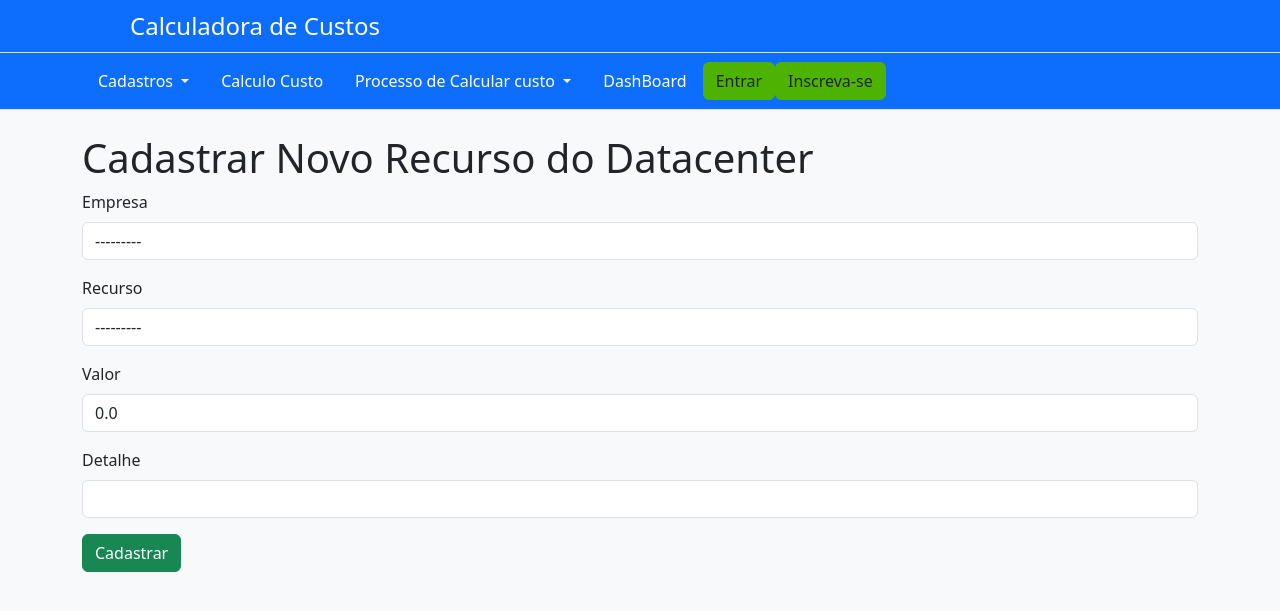
After one commit to jalcoforado/calculadora, a Django app: page /cadastrarrecursodatacenter/ in a window 1280 px wide. The commit adds this page. Shown: the top 611 px of the page. Run offline with Django 5.2, Linux system fonts and the light colour scheme; data comes from the database, SQL or seed files in the repository; both versions use the stored data as it was after the commit; some libraries are stand-ins or nearby versions.

Commit message:
Alterações conforme o modelo desenvolvido no mestrado

```diff
--- a/AppCalculadora/form.py
+++ b/AppCalculadora/form.py
@@ -1,9 +1,18 @@
 from cmath import e
 from datetime import date
 from django import forms
-from .models import ComportamentoCusto, Custo, CustoDataCenter, EmpresaCusto, TipoCusto, FuncaoCusto
+from .models import ComportamentoCusto, Custo, CustoDataCenter, EmpresaCusto, RecursoDataCenter, TipoCusto, FuncaoCusto
 from .models import Empresa, TipoRecurso, Recurso, Servico, ServicoRecurso
 
+
+#Formulário de filtro
+class FiltroEmpresaForm(forms.Form):
+    empresa = forms.ModelChoiceField(
+        queryset=Empresa.objects.all(),
+        required=False,
+        label="Filtrar por Empresa",
+        widget=forms.Select(attrs={'onchange': 'this.form.submit();'})
+    )
 
 class EmpresaForm(forms.ModelForm):
     class Meta:
@@ -96,8 +105,20 @@ class EmpresaCustoForm(forms.ModelForm):
             'empresa': forms.Select(attrs={'class': 'form-control'}),
             'custo': forms.Select(attrs={'class': 'form-control'}),
             'valor': forms.NumberInput(attrs={'class': 'form-control'}),
-            'periodicidade': forms.Select(attrs={'class': 'form-control', 'disabled': 'disabled'}),
+            'periodicidade': forms.Select(attrs={'class': 'form-control'}),
             'data_inicio': forms.DateInput(attrs={'class': 'form-control', 'type': 'date'}),
             'data_fim': forms.DateInput(attrs={'class': 'form-control', 'type': 'date'}),
 
         }
+
+
+class RecursoDataCenterForm(forms.ModelForm):
+    class Meta:
+        model = RecursoDataCenter
+        fields = ['empresa', 'recurso', 'valor', 'detalhe']
+        widgets = {
+            'empresa': forms.Select(attrs={'class': 'form-control'}),
+            'recurso': forms.Select(attrs={'class': 'form-control'}),
+            'valor': forms.NumberInput(attrs={'class': 'form-control'}),
+            'detalhe': forms.TextInput(attrs={'class': 'form-control'}),
+        }
--- a/AppCalculadora/models.py
+++ b/AppCalculadora/models.py
@@ -17,7 +17,6 @@ class Empresa(models.Model):
 
 class TipoRecurso(models.Model):
     nome = models.CharField(max_length=255)
-
     def __str__(self):
         return self.nome
 
@@ -28,6 +27,9 @@ class Recurso(models.Model):
 
     def __str__(self):
         return f'{self.tipo_recurso.nome} - {self.descricao}'
+
+
+
 
 class Servico(models.Model):
     nome = models.CharField(max_length=255)
@@ -131,3 +133,17 @@ class CustoDataCenter(models.Model):
 
     def __str__(self):
         return f"{self.vm_type} - {self.region} - {self.total_cost}"
+
+
+
+# 2 Passo da metodologia
+
+
+class RecursoDataCenter(models.Model):
+    empresa = models.ForeignKey('Empresa', on_delete=models.CASCADE, related_name='Empresa', null=True, blank=True, default=None)
+    recurso = models.ForeignKey('Recurso', on_delete=models.CASCADE, related_name='Recurso', null=True, blank=True, default=None)
+    valor = models.DecimalField(max_digits=12, decimal_places=2, verbose_name="Valor Anual", default=0.00)
+    detalhe = models.CharField(max_length=255, verbose_name="Unidade de Medida")
+
+    def __str__(self):
+        return f"{self.empresa.nome} -  {self.valor} - {self.detalhe}"
--- a/AppCalculadora/templates/base.html
+++ b/AppCalculadora/templates/base.html
@@ -65,21 +65,30 @@
                             <a class="nav-link text-white" href="{% url 'calcularCustoDatacenter' %}">Calculo
                                 Custo</a>
                         </li>
-                        <li>
-                            <a class="nav-link text-white" href="{% url 'listarEmpresaCusto' %}">Lançamento
-                                Custo
-                                da Empresa</a>
+
+                        <li class="nav-item dropdown">
+                            <a class="nav-link dropdown-toggle text-white" href="#" id="navbarDropdown" role="button"
+                                data-bs-toggle="dropdown" aria-expanded="false">
+                                Processo de Calcular custo
+                            </a>
+                            <ul class="dropdown-menu" aria-labelledby="navbarDropdown">
+                                <li><a class="dropdown-item" href="{% url 'listarEmpresaCusto' %}">1. Lançamento dos Custos</a></li>
+                                <li><a class="dropdown-item" href="{% url 'listarRecursoDatacenter' %}">2. Levantamento da capacidade do datacenter</a>
+                                <li><a class="dropdown-item" href="{% url 'listarRecurso' %}">3. Definição de serviços prestados em nuvem</a></li>
+
+                                <li><a class="dropdown-item" href="{% url 'listarServico' %}">4. Atribuição da capacidade do datacenter aos serviços prestados em nuvem</a></li>
+
+                                <li><a class="dropdown-item" href="{% url 'listarCusto' %}">5. Definição dos tipos de assinatura</a></li>
+                                <li><a class="dropdown-item" href="{% url 'listarTipoCusto' %}">6. Atrib.FINOP'S à Capac. datacenter</a></li>
+                                <li><a class="dropdown-item" href="{% url 'listarFuncaoCusto' %}">7. Calcular Custos</a>
+                                </li>
+
+                            </ul>
                         </li>
-                        <li class="nav-item">
 
                         <li class="nav-item">
                             <a href="#" class="nav-link text-white">
                                 DashBoard
-                            </a>
-                        </li>
-                        <li class="nav-item">
-                            <a href="#" class="nav-link text-white">
-                                Administração
                             </a>
                         </li>
                     </ul>
--- /dev/null
+++ b/AppCalculadora/templates/recursodatacenter/cadastrar_recurso_datacenter.html
@@ -0,0 +1,39 @@
+{% extends 'base.html' %}
+
+{% block content %}
+<div class="container">
+    <h1 class="page-title">Cadastrar Novo Recurso do Datacenter</h1>
+    <form method="post">
+        {% csrf_token %}
+        <div class="mb-3">
+            <label for="id_empresa" class="form-label">Empresa</label>
+            {{ form.empresa }}
+            {% if form.empresa.errors %}
+                <div class="error">{{ form.empresa.errors }}</div>
+            {% endif %}
+        </div>
+        <div class="mb-3">
+            <label for="id_recurso" class="form-label">Recurso</label>
+            {{ form.recurso }}
+            {% if form.recurso.errors %}
+                <div class="error">{{ form.recurso.errors }}</div>
+            {% endif %}
+        </div>
+        <div class="mb-3">
+            <label for="id_valor" class="form-label">Valor</label>
+            {{ form.valor }}
+            {% if form.valor.errors %}
+                <div class="error">{{ form.valor.errors }}</div>
+            {% endif %}
+        </div>
+        <div class="mb-3">
+            <label for="id_detalhe" class="form-label">Detalhe</label>
+            {{ form.detalhe }}
+            {% if form.detalhe.errors %}
+                <div class="error">{{ form.detalhe.errors }}</div>
+            {% endif %}
+        </div>
+        <button type="submit" class="btn btn-success">Cadastrar</button>
+    </form>
+</div>
+{% endblock %}
--- a/AppCalculadora/urls.py
+++ b/AppCalculadora/urls.py
@@ -65,4 +65,10 @@ urlpatterns = [
     path('calcularcusto/', views.calcular_custo_datacenter, name='calcularCustoDatacenter'),
     #
 
+    # Passo 2 Cadastrar recurso datacenter
+    path('listarecursodatacenter/', views.listar_recurso_datacenter, name='listarRecursoDatacenter'),
+    path('cadastrarrecursodatacenter/', views.cadastrar_recurso_datacenter, name='cadastrarRecursoDatacenter'),
+    path('editarrecursodatacenter/<int:pk>/', views.editar_recurso_datacenter, name='editarRecursoDatacenter'),
+    path('excluirrecursodatacenter/<int:pk>/', views.excluir_recurso_datacenter, name='excluirRecursoDatacenter'),
+
 ]
--- a/AppCalculadora/views.py
+++ b/AppCalculadora/views.py
@@ -1,8 +1,8 @@
 from urllib import request
 from django.shortcuts import get_object_or_404, redirect, render
-from AppCalculadora.form import ComportamentoCustoForm, CustoForm, DataCenterCostForm, EmpresaCustoForm, EmpresaForm, FuncaoCustoForm, TipoCustoForm, TipoRecursoForm, RecursoForm, ServicoForm
+from AppCalculadora.form import ComportamentoCustoForm, CustoForm, DataCenterCostForm, EmpresaCustoForm, EmpresaForm, FuncaoCustoForm, RecursoDataCenterForm,  TipoCustoForm, TipoRecursoForm, RecursoForm, ServicoForm
 from django.contrib import messages
-from AppCalculadora.models  import ComportamentoCusto, Custo, CustoDataCenter, EmpresaCusto, TipoCusto, TipoRecurso, Recurso, Servico
+from AppCalculadora.models  import ComportamentoCusto, Custo, CustoDataCenter, EmpresaCusto, RecursoDataCenter, TipoCusto, TipoRecurso, Recurso, Servico
 from AppCalculadora.models  import Empresa, FuncaoCusto, ServicoRecurso
 from django.db.models import RestrictedError
 
@@ -407,6 +407,8 @@ def cadastrar_empresa_custo(request):
         if form.is_valid():
             form.save()
             return redirect('listarEmpresaCusto')
+        else:
+            print(form.errors, form.error_class)
     else:
         form = EmpresaCustoForm()
 
@@ -450,3 +452,43 @@ def excluir_empresa_custo(request, pk):
             messages.error(request, 'Não é possível excluir esta empresa porque ela está sendo referenciada por um custo.')
         return redirect('listarEmpresaCusto')
     return render(request, 'empresacusto/excluir_empresa_custo.html', {'empresacusto': empresacusto})
+
+
+
+# 2 passo do modelo
+
+def listar_recurso_datacenter(request):
+    empresa_id = request.GET.get('empresa')
+    if empresa_id:
+        recursosDataCenter = RecursoDataCenter.objects.filter(empresa__id=empresa_id)
+    else:
+        recursosDataCenter = RecursoDataCenter.objects.all()
+    return render(request, 'recursodatacenter/listar_recurso_datacenter.html', {'recursosDataCenter': recursosDataCenter})
+
+def cadastrar_recurso_datacenter(request):
+    if request.method == 'POST':
+        form = RecursoDataCenterForm(request.POST)
+        if form.is_valid():
+            form.save()
+            return redirect('listarRecursoDatacenter')
+    else:
+        form = RecursoDataCenterForm()
+    return render(request, 'recursodatacenter/cadastrar_recurso_datacenter.html', {'form': form})
+
+def editar_recurso_datacenter(request, pk):
+    recursosDataCenter = get_object_or_404(RecursoDataCenter, pk=pk)
+    if request.method == 'POST':
+        form = RecursoDataCenterForm(request.POST, instance=recursosDataCenter)
+        if form.is_valid():
+            form.save()
+            return redirect('listarRecursoDatacenter')
+    else:
+        form = RecursoDataCenterForm(instance=recurso)
+    return render(request, 'recursodatacenter/editar_recurso_datacenter.html', {'form': form})
+
+def excluir_recurso_datacenter(request, pk):
+    recursoDataCenter = get_object_or_404(RecursoDataCenter, pk=pk)
+    if request.method == 'POST':
+        recursoDataCenter.delete()
+        return redirect('listarRecursoDatacenter')
+    return render(request, 'recursodatacenter/excluir_recurso_datacenter.html', {'recursoDataCenter': recursoDataCenter})
```
Also changed, not shown: AppCalculadora/templates/recursodatacenter/excluir_recurso_datacenter.html (added, +15 -0 lines), AppCalculadora/templates/recursodatacenter/listar_recurso_datacenter.html (added, +33 -0 lines), AppCalculadora/migrations/0001_initial.py, AppCalculadora/migrations/0002_tipocusto_custo.py (deleted), AppCalculadora/migrations/0003_comportamentocusto_funcaocusto_alter_custo_data_fim_and_more.py (deleted), AppCalculadora/migrations/0004_empresa_remove_custo_valor_empresacusto.py (deleted), AppCalculadora/migrations/0005_remove_custo_data_fim_remove_custo_data_inicio_and_more.py (deleted), AppCalculadora/migrations/0006_custodatacenter_alter_empresa_website.py (deleted), AppCalculadora/templates/recurso/listar_recurso.html (line endings or trailing spaces), db.sqlite3.
